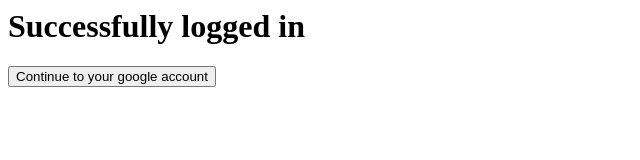
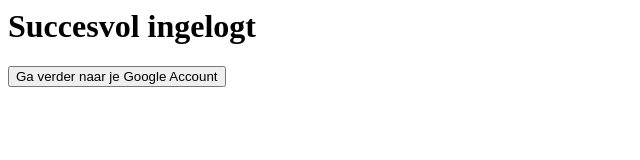
Before and after one commit to GHU09/google-login, a plain HTML site: page succes.html in a window 1280 px wide. Shown: the whole page, without its empty margins (0-640 px from the left). Drawn offline with Linux system fonts and the light colour scheme.

Commit message:
Update succes.html

```diff
--- a/succes.html
+++ b/succes.html
@@ -1,10 +1,10 @@
-<title>successfully logged in</title>
+<title>succesol ingelogt</title>
 
 
 <link rel="icon" href="https://www.google.com/favicon.ico" type="image/icon type">
 
-<h1>Successfully logged in</h1>
+<h1>Succesvol ingelogt</h1>
 
 <a href="https://myaccount.google.com/">
-  <button>Continue to your google account</button>
+  <button>Ga verder naar je Google Account</button>
 </a>
```
